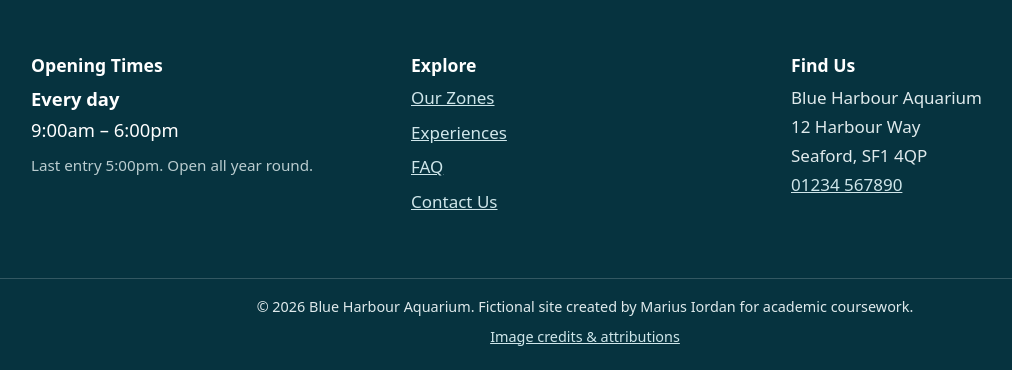
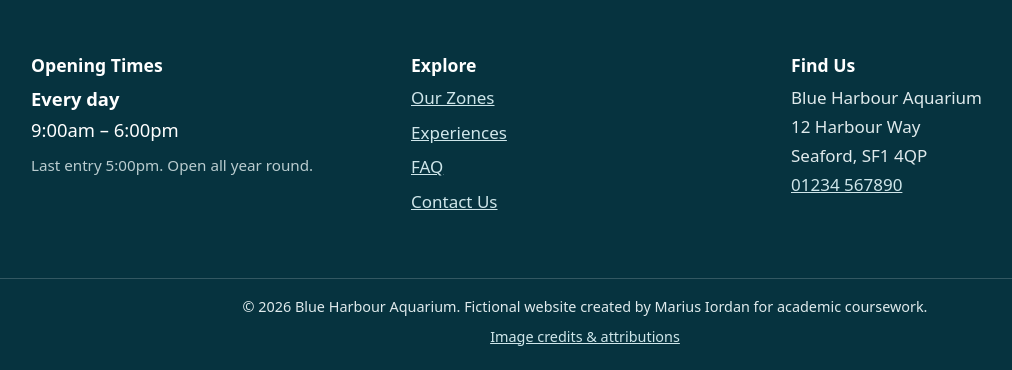
Before and after one commit to mariusiordan/Aquarium-World, a Node server app: page /contact in a window 1280 px wide. Shown: the part 1493-1863 px from the top of the page, without its empty margins (55-1067 px from the left). Run offline with Node 20, Linux system fonts and the light colour scheme; some libraries are stand-ins or nearby versions.

Commit message:
Improve footer and site information

```diff
--- a/views/partials/footer.ejs
+++ b/views/partials/footer.ejs
@@ -32,7 +32,7 @@
   </div>
 
   <div class="site-footer__bar">
-    <p>&copy; <%= new Date().getFullYear() %> <%= siteName %>. Fictional site created by Marius Iordan for academic coursework.</p>
+    <p>&copy; <%= new Date().getFullYear() %> <%= siteName %>. Fictional website created by Marius Iordan for academic coursework.</p>
     <p><a href="/credits">Image credits &amp; attributions</a></p>
   </div>
 </footer>
```
